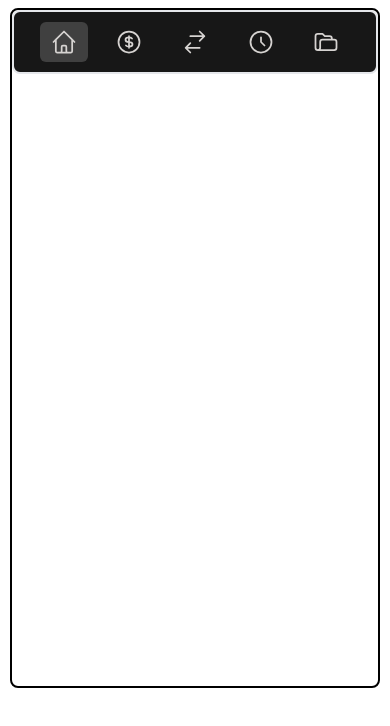
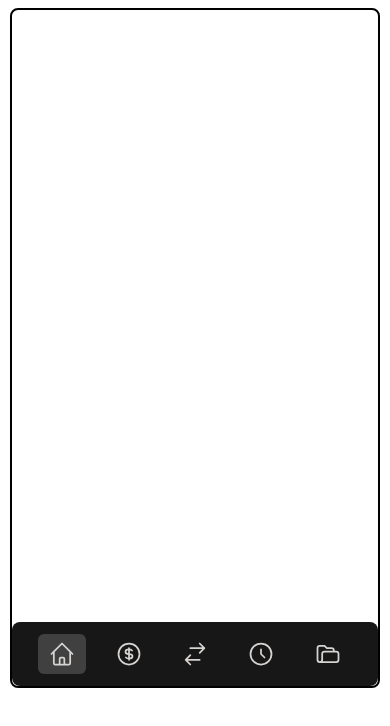
Before and after one commit to cajr11/fusion-cryptoapp-reactjs, a React (Create React App) app: page / in a window 390 px wide. Shown: the top 726 px of the page. Built offline with nearby package versions, Linux system fonts and the light colour scheme.

Commit message:
main nav positioning small screens

```diff
--- a/src/components/UI/Layout.js
+++ b/src/components/UI/Layout.js
@@ -4,7 +4,7 @@ import MainNavigation from './MainNavigation'
 
 const Layout = ({ children }) => {
   return (
-    <div className='mobile-card mt-2 mx-auto border-2 border-black rounded-lg'>
+    <div className='mobile-card mt-2 mx-auto border-2 border-black rounded-lg relative'>
         <MainNavigation />
         <main>{children}</main>
     </div>
--- a/src/components/UI/MainNavigation.js
+++ b/src/components/UI/MainNavigation.js
@@ -6,7 +6,7 @@ const MainNavigation = () => {
     const [selectedIcon, setSelectedIcon] = useState("Home")
 
   return (
-    <nav className='flex'>
+    <nav className='flex absolute bottom-0 w-full bg-neutral-900 rounded-lg text-stone-300'>
 
         {/* App Logo - display only md screens and up */}
         <div className='hidden'>
@@ -14,7 +14,7 @@ const MainNavigation = () => {
         </div>
 
         {/* Main nav links */}
-        <ul className='flex justify-evenly items-center w-full h-16 px-2 border-2 bg-neutral-900 rounded-lg text-stone-300'>
+        <ul className='flex justify-evenly items-center w-full h-16 px-2'>
             <li className={`h-10 w-12 flex items-center justify-center rounded-md ${selectedIcon === "Home" ? "bg-neutral-700" : ""}`} onClick={() => setSelectedIcon("Home") }>
                 <HomeIcon className='h-7 stroke-thin'/>
             </li>
```
